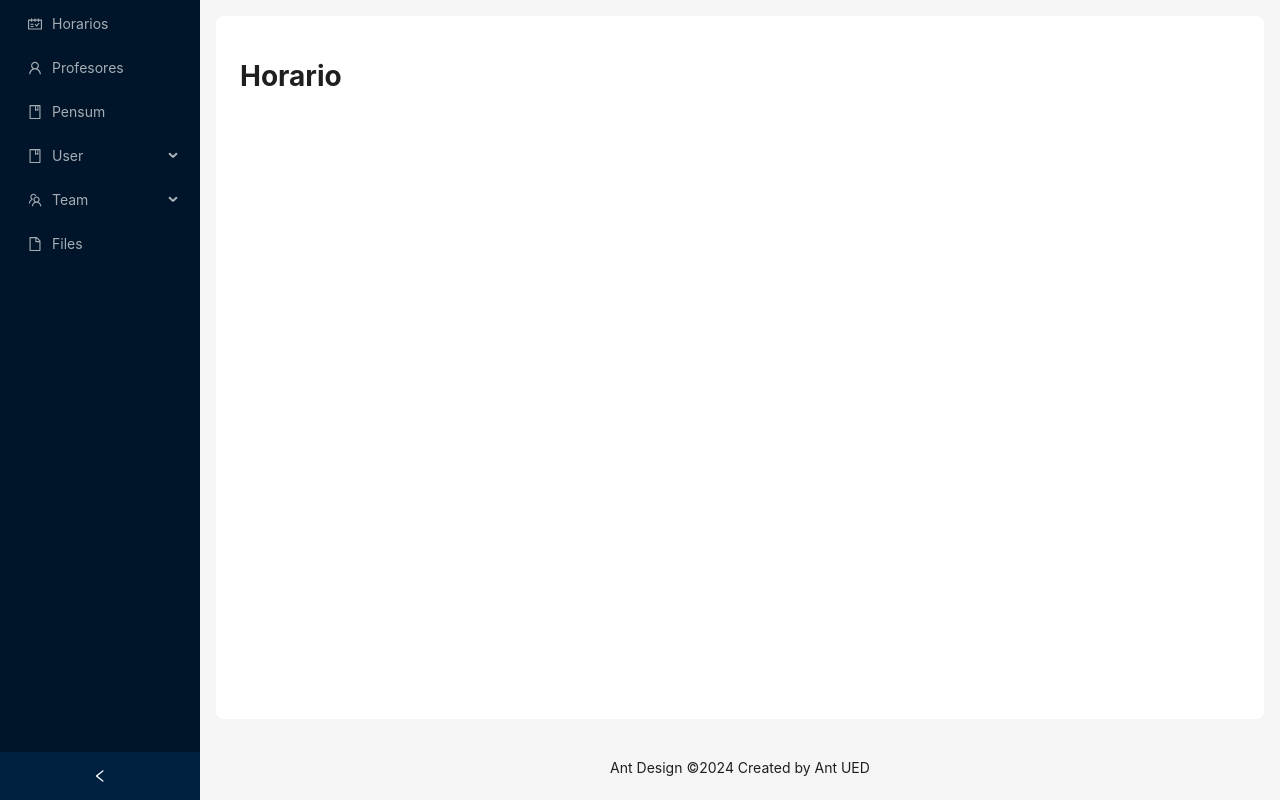
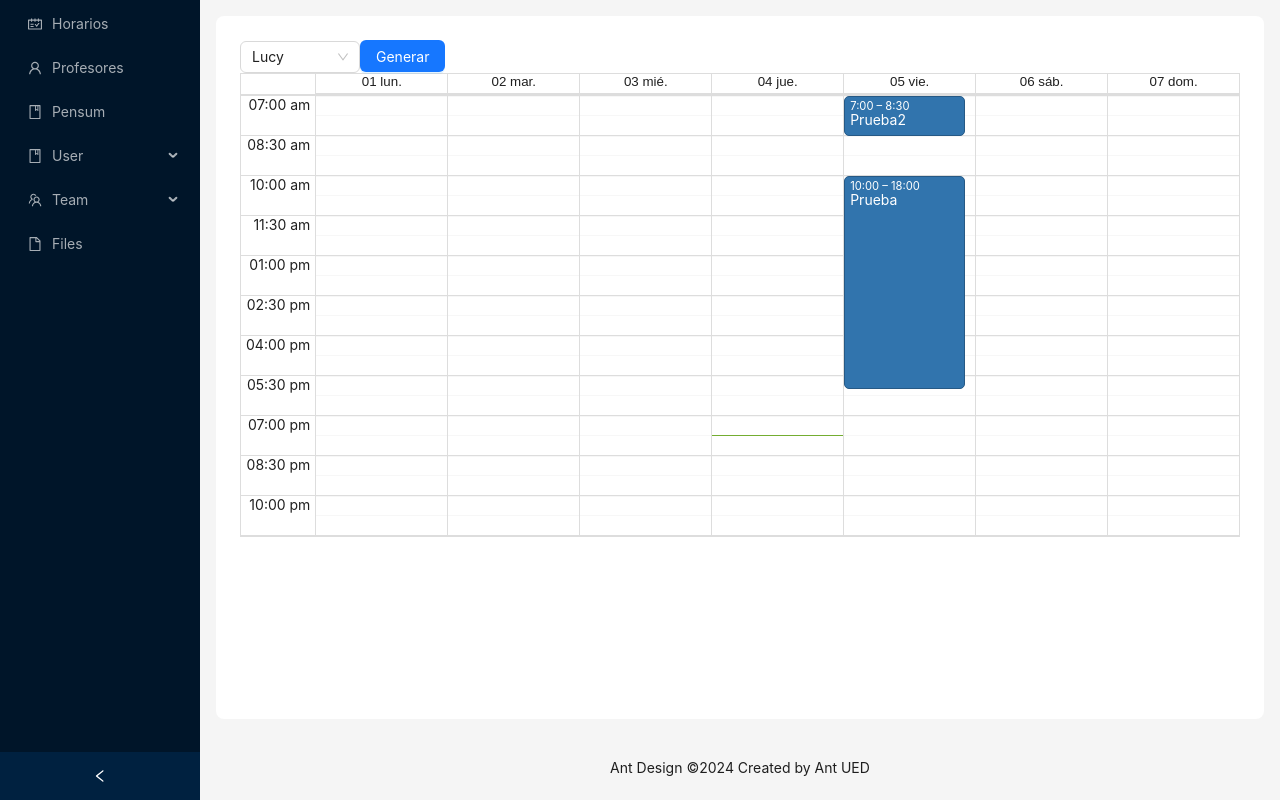
Before and after one commit to Javier-WH/HorariosTecnologico, a React (Vite) app: page / in a window 1280 px wide. Built offline with nearby package versions, Linux system fonts and the light colour scheme.

Commit message:
avanzada maquetacion del panel del horario

```diff
--- a/package.json
+++ b/package.json
@@ -25,7 +25,9 @@
     "@electron-toolkit/utils": "^3.0.0",
     "@types/sqlite3": "^3.1.11",
     "antd": "^5.19.1",
+    "dayjs": "^1.11.11",
     "electron-updater": "^6.1.7",
+    "react-big-calendar": "^1.13.0",
     "react-router-dom": "^6.24.1",
     "sqlite3": "^5.1.7"
   },
--- a/src/dataBase/schemas/schedule.ts
+++ b/src/dataBase/schemas/schedule.ts
@@ -35,7 +35,7 @@ export default class Schedule extends DB implements DBinterface {
             FOREIGN KEY (day_of_week_id) REFERENCES day_week(id),
             FOREIGN KEY (hour_of_day_id) REFERENCES hours_day(id),
             UNIQUE (hour_of_day_id, day_of_week_id, classroom_id),
-            UNIQUE (hour_of_day_id, day_of_week_id, teacher_id),
+            UNIQUE (hour_of_day_id, day_of_week_id, teacher_id)
             )
           `
     return new Promise((resolve, reject) => {
--- a/src/renderer/src/components/layout/layout.tsx
+++ b/src/renderer/src/components/layout/layout.tsx
@@ -49,7 +49,7 @@ const App: React.FC = () => {
   } = theme.useToken()
 
   const handleMenuItemClick = (key: React.Key): void => {
-    navigate(key)
+    navigate(String(key))
   }
 
   return (
--- /dev/null
+++ b/src/renderer/src/components/schedule/schedule.css
@@ -0,0 +1,11 @@
+.rbc-today {
+  background-color: transparent !important;
+}
+
+.rbc-allday-cell{
+  height: 0 !important;
+  border: 0px solid transparent !important;
+  background-color: transparent !important;
+  background-color: transparent !important;
+  display: none !important;
+}
--- /dev/null
+++ b/src/renderer/src/components/schedule/schedule.tsx
@@ -0,0 +1,46 @@
+import { Calendar, dayjsLocalizer } from 'react-big-calendar'
+import 'react-big-calendar/lib/css/react-big-calendar.css'
+import './schedule.css'
+import dayjs from 'dayjs'
+import 'dayjs/locale/es'
+dayjs.locale('es')
+
+const localizer = dayjsLocalizer(dayjs)
+
+export default function Schedule(): JSX.Element {
+  const myEventsList = [
+    {
+      title: 'Prueba',
+      allDay: false,
+      start: dayjs('2024-07-05T10:00:00').toDate(),
+      end: dayjs('2024-07-05T18:00:00').toDate()
+    },
+    {
+      title: 'Prueba2',
+      allDay: false,
+      start: dayjs('2024-07-05T07:00:00').toDate(),
+      end: dayjs('2024-07-05T08:30:00').toDate()
+    }
+  ]
+  const formats = {
+    timeGutterFormat: 'hh:mm a'
+  }
+
+  return (
+    <div style={{ height: '100%' }}>
+      <Calendar
+        localizer={localizer}
+        events={myEventsList}
+        startAccessor="start"
+        endAccessor="end"
+        views={['week']}
+        defaultView="week"
+        toolbar={false}
+        min={dayjs('2024-07-05T07:00:00').toDate()}
+        max={dayjs('2024-07-05T23:00:00').toDate()}
+        formats={formats}
+        step={45}
+      />
+    </div>
+  )
+}
--- /dev/null
+++ b/src/renderer/src/components/schedulePanel/schedulePanel.tsx
@@ -0,0 +1,28 @@
+import Schedule from '../schedule/schedule'
+import { Select, Button } from 'antd'
+
+export default function SchedulePanel(): JSX.Element {
+  const options = [
+    { value: 'jack', label: 'Jack' },
+    { value: 'lucy', label: 'Lucy' },
+    { value: 'Yiminghe', label: 'yiminghe' },
+    { value: 'disabled', label: 'Disabled', disabled: true }
+  ]
+
+  const handleChange = (value: string): void => {
+    console.log(`selected ${value}`)
+  }
+
+  return (
+    <div>
+      <Select
+        defaultValue="lucy"
+        style={{ width: 120 }}
+        onChange={handleChange}
+        options={options}
+      />
+      <Button type="primary">Generar</Button>
+      <Schedule />
+    </div>
+  )
+}
--- a/src/renderer/src/router/routerBrowser.jsx
+++ b/src/renderer/src/router/routerBrowser.jsx
@@ -1,5 +1,7 @@
 import { createBrowserRouter } from 'react-router-dom'
 import AppLayout from '../components/layout/layout'
+import SchedulePanel from '../components/schedulePanel/schedulePanel'
+
 const router = createBrowserRouter([
   {
     path: '/',
@@ -12,7 +14,7 @@ const router = createBrowserRouter([
     children: [
       {
         path: '/',
-        element: <h1>Horario</h1>
+        element: <SchedulePanel />
       },
       {
         path: '/teachers',
```
Also changed, not shown: 1 other file (tests, documents, lock files or other folders).
